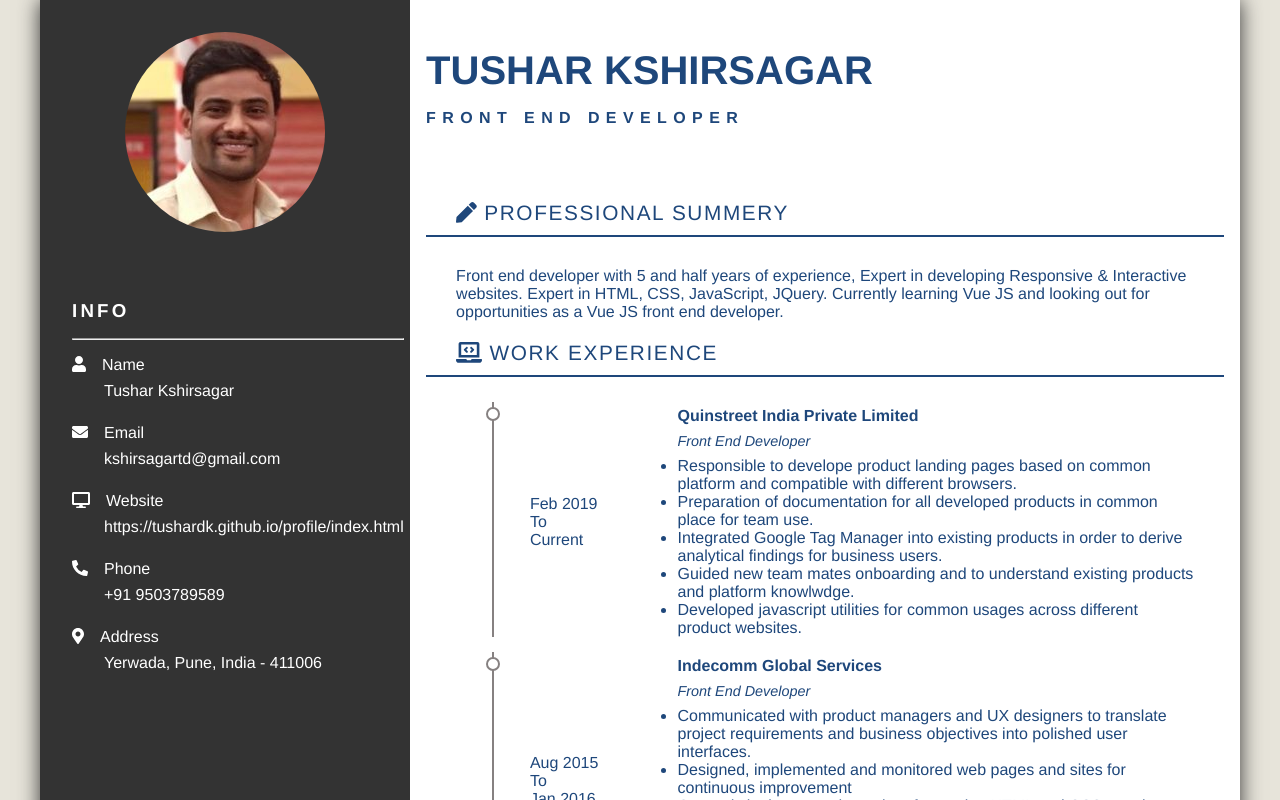
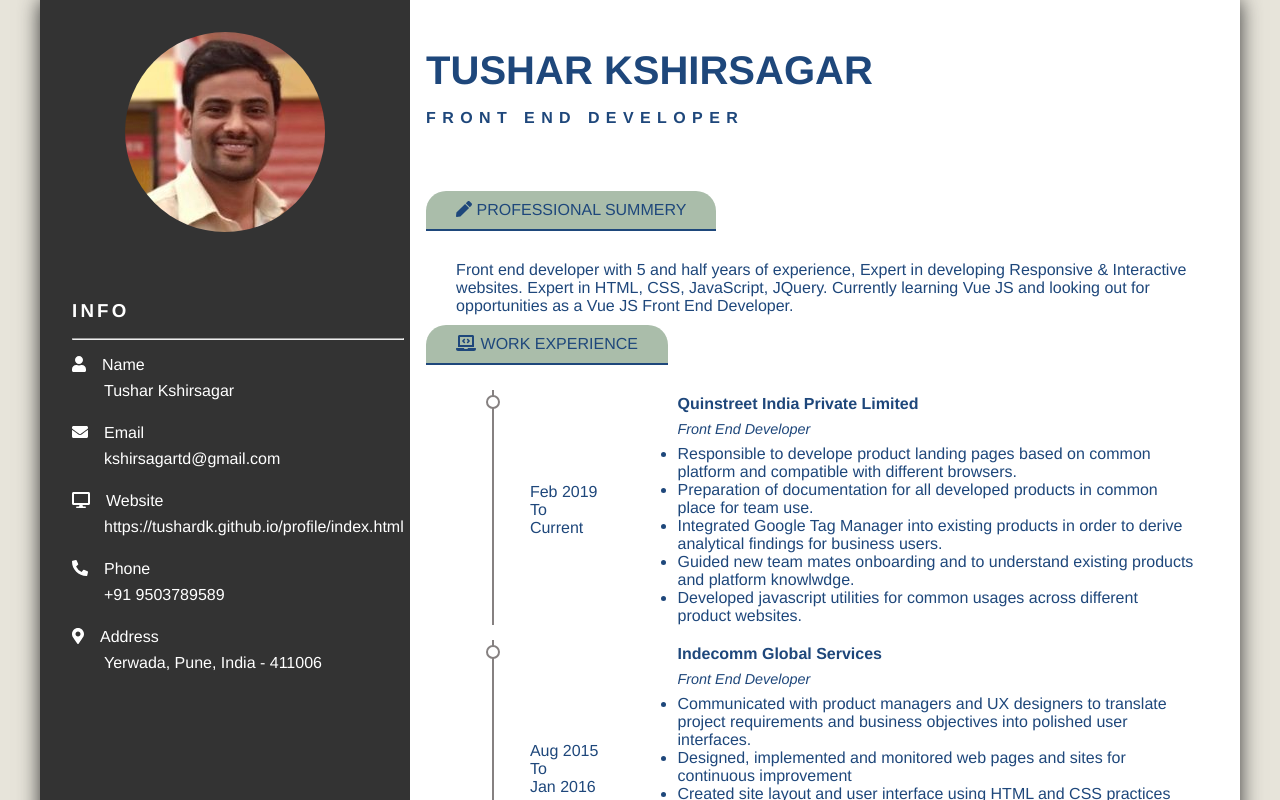
Before and after one commit to Tushardk/portfolio, a Vue app: page / in a window 1280 px wide. Shown: the top 800 px of the page. Built offline with nearby package versions, Linux system fonts and the light colour scheme.

Commit message:
Skills section added

```diff
--- a/src/components/ProfessionalSummery.vue
+++ b/src/components/ProfessionalSummery.vue
@@ -6,7 +6,7 @@
     <div class="section-details">
       Front end developer with 5 and half years of experience, Expert in developing Responsive & Interactive websites.
       Expert in HTML, CSS, JavaScript, JQuery. Currently learning Vue JS and looking out for opportunities as a
-      Vue JS front end developer.
+      Vue JS Front End Developer.
     </div>
   </div>
 </template>
@@ -21,14 +21,14 @@ export default {
 
 .porfessional-summery-section {
   .section-title {
-    letter-spacing: 0.1rem;
     position: relative;
-    margin-bottom: 2%;
-    padding: 2% 0;
     border-bottom: 2px solid #1e477b;
     margin-bottom: 20px;
     padding: 10px 30px;
-    font-size: 1.3rem;
+    font-size: 1rem;
+    background-color: #aabdaa;
+    display: inline-block;
+    border-radius: 20px 20px 0 0;
   }
 
   .section-details {
--- a/src/components/RightPanel.vue
+++ b/src/components/RightPanel.vue
@@ -3,6 +3,7 @@
     <NameProfile />
     <ProfessionalSummery />
     <WorkExperience />
+    <SkillsSection />
   </div>
 </template>
 
@@ -11,6 +12,7 @@
 import NameProfile from "./NameProfile";
 import ProfessionalSummery from "./ProfessionalSummery";
 import WorkExperience from "./WorkExperience";
+import SkillsSection from "./SkillsSection";
 
 
 
@@ -19,7 +21,8 @@ export default {
   components: {
     NameProfile,
     ProfessionalSummery,
-    WorkExperience
+    WorkExperience,
+    SkillsSection
   }
 };
 </script>
--- a/src/components/WorkExperience.vue
+++ b/src/components/WorkExperience.vue
@@ -104,14 +104,14 @@ export default {
 <style lang="scss" scoped>
 .work-experience-section {
   .section-title {
-    letter-spacing: 0.1rem;
     position: relative;
-    margin-bottom: 2%;
-    padding: 2% 0;
     border-bottom: 2px solid #1e477b;
     margin-bottom: 20px;
     padding: 10px 30px;
-    font-size: 1.3rem;
+    font-size: 1rem;
+    background-color: #aabdaa;
+    display: inline-block;
+    border-radius: 20px 20px 0 0;
   }
 
   .section-details {
```
Also changed, not shown: 3 other files (tests, documents, lock files or other folders).
